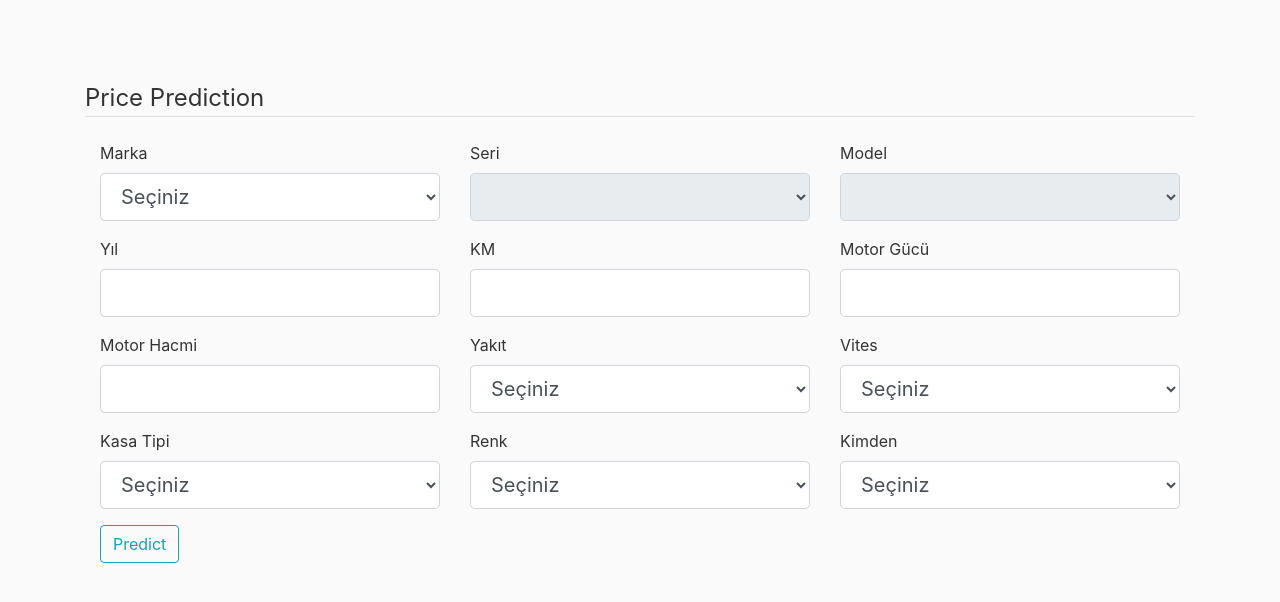
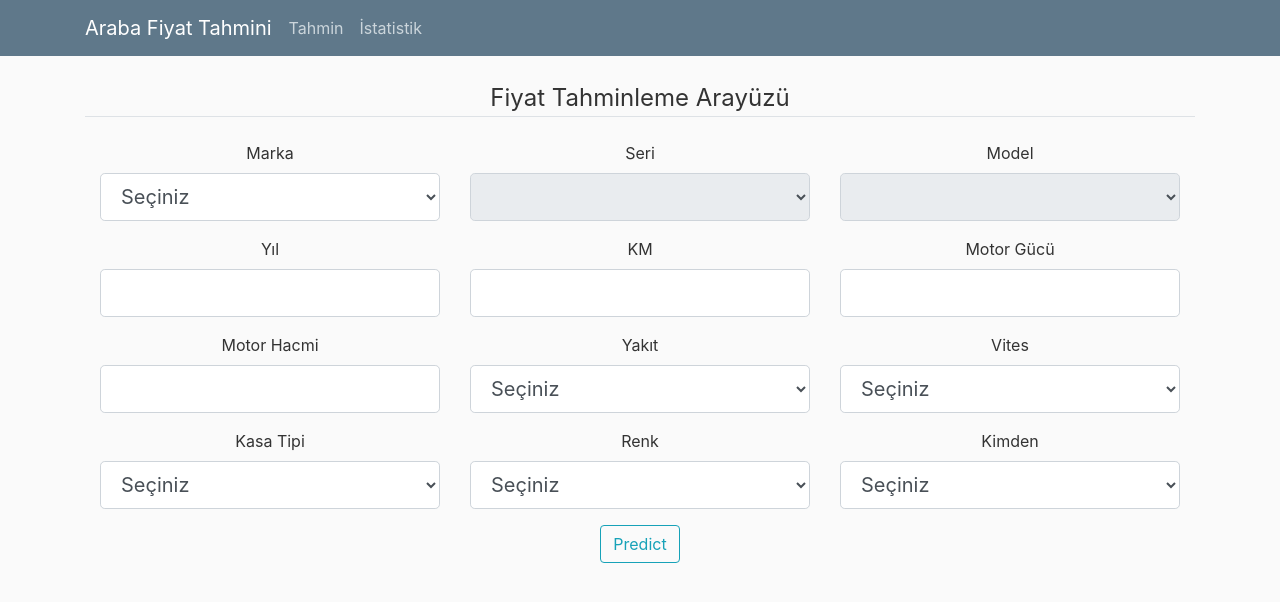
Before and after one commit to Tenderlands/tez, a Flask app: page / in a window 1280 px wide. Shown: the top 602 px of the page. Run offline with Flask 2, Linux system fonts and the light colour scheme; lists and menus that the app fills with data are empty; some libraries are stand-ins or nearby versions.

Commit message:
Added Statistics page

```diff
--- a/main.py
+++ b/main.py
@@ -1,14 +1,15 @@
-from prediction import regressor, dictionary
-from flask import Flask, render_template, url_for, flash, redirect, jsonify
+from prediction import *
+from flask import Flask, render_template, url_for, flash, redirect, jsonify, send_from_directory
 from form import PredictionForm
 from processLibrary import *
+
 
 app = Flask(__name__)
 app.config['SECRET_KEY'] = '5791628bb0b13ce0c676dfde280ba245'
 
 
 @app.route("/", methods=['GET', 'POST'])
-def home():
+def prediction():
     form = PredictionForm()
     if form.validate_on_submit():
         prd = int(regressor.predict(
@@ -19,7 +20,7 @@ def home():
             f'Prediction for {form.Marka.data} {form.Seri.data} {form.Model.data} {form.Yil.data}, {form.Yakit.data}, \
                 {form.Vites.data} vites, {form.KM.data} KM, {form.Kasa_Tipi.data}, {form.Motor_Gucu.data} HP, \
                 {int(form.Motor_Hacmi.data)} cc, {form.Renk.data}, {form.Kimden.data} : \n\n{prd} TL', 'success')
-        return redirect(url_for('home'))
+        return redirect(url_for('prediction'))
     else:
         flash_errors(form)
     if(form.Marka.data != ""):
@@ -34,8 +35,18 @@ def home():
                 modelList.append(model)
             form.Model.choices = processChoices(modelList)
             form.Model.render_kw = {}
-    return render_template('index.html', form=form)
+    return render_template('prediction.html', form=form, title="Tahmin")
 
+@app.route("/istatistik")
+def statistics():
+    plotKM_test()
+    plotKM_train()
+    plotYakit()
+    plotRenk()
+    plotMotor()
+    plotAvgKM()
+    plotAvgPrice()
+    return render_template('statistics.html', title="İstatistik")
 
 @app.route("/marka=<marka>")
 def fill_seri(marka):
@@ -57,6 +68,10 @@ def fill_model(marka, seri):
     return jsonify({"modeller": modelList})
 
 
+@app.route("/graphs/<filename>")
+def send_js(filename):
+    return send_from_directory('graphs', filename)
+
 def flash_errors(form):
     for field, errors in form.errors.items():
         for error in errors:
--- a/prediction.py
+++ b/prediction.py
@@ -2,9 +2,9 @@ import numpy as np
 import pandas as pd
 import matplotlib.pyplot as plt
 from processLibrary import *
-
-import json
-
+import time
+from matplotlib.backends.backend_agg import FigureCanvasAgg
+import os
 df = pd.read_csv('dataframe.csv')
 df.drop(['Unnamed: 0'], inplace=True, axis=1)
 df.drop(['Takas'], inplace=True, axis=1)
@@ -64,3 +64,105 @@ regressor.fit(X_train, y_train)
 model = RandomForestRegressor(n_estimators=150, random_state=0)
 X_train, X_test, y_train, y_test = train_test_split(X, y, test_size=1 / 5, random_state=10)
 model.fit(X_train, y_train)
+
+def plotKM_train():
+    filename = os.path.join(os.getcwd(), 'graphs', 'km_train.png')
+    if os.path.exists(filename):
+        if time.time()-os.path.getmtime(filename) < 300:
+            return
+    df1 = pd.DataFrame(X_train, dtype='float64')
+    v1 = df1.iloc[:,6].values
+    fig = plt.figure(figsize=(8,6))
+    plt.scatter(v1,y_train, color='magenta')
+    plt.title('Kilometre Değerine Göre Fiyat(Eğitim Verisi Tablosu)')
+    plt.xlabel('KM')
+    plt.ylabel('Fiyat')
+    FigureCanvasAgg(fig).print_png(filename)
+    return
+
+
+def plotKM_test():
+    filename = os.path.join(os.getcwd(), 'graphs', 'km_test.png')
+    if os.path.exists(filename):
+        if time.time()-os.path.getmtime(filename) < 300:
+            return
+    df1 = pd.DataFrame(X_test, dtype='float64')
+    v1 = df1.iloc[:,6].values
+    fig = plt.figure(figsize=(8,6))
+    plt.scatter(v1,y_test, color='blue')
+    plt.title('Kilometre Değerine Göre Fiyat(Test Verisi Tablosu)')
+    plt.xlabel('KM')
+    plt.ylabel('Fiyat')
+    FigureCanvasAgg(fig).print_png(filename)
+    return
+
+
+def plotYakit():
+    filename = os.path.join(os.getcwd(), 'graphs', 'yakit.png')
+    if os.path.exists(filename):
+        if time.time()-os.path.getmtime(filename) < 300:
+            return
+    graph = df[:]
+    fig = plt.figure(figsize=(8,6))
+    plt.title("Yakıt Çeşitlenmesi")
+    graph.groupby('Yakıt').Yakıt.count().plot(kind='pie')
+    FigureCanvasAgg(fig).print_png(filename)
+    return
+
+
+def plotAvgKM():
+    filename = os.path.join(os.getcwd(), 'graphs', 'ortalamaKM.png')
+    if os.path.exists(filename):
+        if time.time()-os.path.getmtime(filename) < 300:
+            return
+    fig = plt.figure(figsize=(8,6))
+    df[:].groupby('Marka').KM.mean().plot(kind='bar')
+    plt.title("Araba markalarına göre ortalama KM değerleri")
+    plt.xlabel('Markalar')
+    plt.ylabel('Ortalama Km\'ler')
+    FigureCanvasAgg(fig).print_png(filename)
+    return
+
+
+def plotRenk():
+    filename = os.path.join(os.getcwd(), 'graphs', 'renk.png')
+    if os.path.exists(filename):
+        if time.time()-os.path.getmtime(filename) < 300:
+            return
+    fig = plt.figure(figsize=(8,6))
+    df[:].groupby('Renk').Renk.count().plot(kind='bar')
+    plt.title("Arabaların Renk Dağılımı")
+    plt.xlabel('Renk')
+    plt.ylabel('Adet')
+    FigureCanvasAgg(fig).print_png(filename)
+    return
+
+
+def plotMotor():
+    filename = os.path.join(os.getcwd(), 'graphs', 'motor.png')
+    if os.path.exists(filename):
+        if time.time()-os.path.getmtime(filename) < 300:
+            return
+    df['Motor_Gucu'] = pd.to_numeric(df['Motor_Gucu'], downcast='integer')
+    df['Motor_Hacmi'] = pd.to_numeric(df['Motor_Hacmi'], downcast='integer')
+    df["Guc_Hacim"] = (df["Motor_Gucu"] / df["Motor_Hacmi"])
+    fig = plt.figure(figsize=(32,24))
+    df[:].groupby('Seri').Guc_Hacim.mean().plot(kind='bar')
+    plt.title("Araba Motor Performans Değer Tablosu")
+    plt.xlabel('Model')
+    plt.ylabel('Araç Güç/Hacim')
+    FigureCanvasAgg(fig).print_png(filename)
+    return
+
+def plotAvgPrice():
+    filename = os.path.join(os.getcwd(), 'graphs', 'ortalamaFiyat.png')
+    if os.path.exists(filename):
+        if time.time()-os.path.getmtime(filename) < 300:
+            return
+    fig = plt.figure(figsize=(32,24))
+    df[:].groupby('Seri').Fiyat.mean().plot(kind='bar')
+    plt.title("Araba modellerinin ortalama fiyatları")
+    plt.xlabel('Seriler')
+    plt.ylabel('Ortalama Fiyatlar')
+    FigureCanvasAgg(fig).print_png(filename)
+    return
--- a/static/main.css
+++ b/static/main.css
@@ -2,6 +2,7 @@ body {
   background: #fafafa;
   color: #333333;
   margin-top: 5rem;
+  text-align: center;
 }
 
 h1, h2, h3, h4, h5, h6 {
@@ -78,3 +79,8 @@ a.article-title:hover {
 .account-heading {
   font-size: 2.5rem;
 }
+
+img {
+    max-width: 100%;
+    max-height: 100%;
+}
--- /dev/null
+++ b/templates/layout.html
@@ -0,0 +1,65 @@
+<!DOCTYPE html>
+<html>
+<head>
+    <!-- Required meta tags -->
+    <meta charset="utf-8">
+    <meta name="viewport" content="width=device-width, initial-scale=1, shrink-to-fit=no">
+
+    <!-- Bootstrap CSS -->
+    <link rel="stylesheet" href="https://maxcdn.bootstrapcdn.com/bootstrap/4.0.0/css/bootstrap.min.css"
+          integrity="sha384-Gn5384xqQ1aoWXA+058RXPxPg6fy4IWvTNh0E263XmFcJlSAwiGgFAW/dAiS6JXm" crossorigin="anonymous">
+
+    <link rel="stylesheet" type="text/css" href="{{ url_for('static', filename='main.css') }}">
+
+    {% if title %}
+    <title>Araba Fiyat Tahmini - {{ title }}</title>
+    {% else %}
+    <title>Araba Fiyat Tahmini</title>
+    {% endif %}
+</head>
+<body>
+<header class="site-header">
+    <nav class="navbar navbar-expand-md navbar-dark bg-steel fixed-top">
+        <div class="container">
+
+            <a class="navbar-brand mr-4" href="/">Araba Fiyat Tahmini</a>
+            <div class="collapse navbar-collapse row" id="navbarToggle">
+                <div class="navbar-nav mr-auto">
+                    <a class="nav-item nav-link" href="{{ url_for('prediction') }}">Tahmin</a>
+                    <a class="nav-item nav-link" href="{{ url_for('statistics') }}">İstatistik</a>
+                </div>
+            </div>
+        </div>
+    </nav>
+</header>
+<main role="main" class="container">
+    <div class="row">
+        <div class="col-md-12">
+            {% with messages = get_flashed_messages(with_categories=true) %}
+            {% if messages %}
+            {% for category, message in messages %}
+            <div class="alert alert-{{ category }}">
+                {{ message }}
+            </div>
+            {% endfor %}
+            {% endif %}
+            {% endwith %}
+            {% block content %}{% endblock %}
+        </div>
+    </div>
+</main>
+
+
+<!-- Optional JavaScript -->
+<!-- jQuery first, then Popper.js, then Bootstrap JS -->
+<script src="https://code.jquery.com/jquery-3.2.1.slim.min.js"
+        integrity="sha384-KJ3o2DKtIkvYIK3UENzmM7KCkRr/rE9/Qpg6aAZGJwFDMVNA/GpGFF93hXpG5KkN"
+        crossorigin="anonymous"></script>
+<script src="https://cdnjs.cloudflare.com/ajax/libs/popper.js/1.12.9/umd/popper.min.js"
+        integrity="sha384-ApNbgh9B+Y1QKtv3Rn7W3mgPxhU9K/ScQsAP7hUibX39j7fakFPskvXusvfa0b4Q"
+        crossorigin="anonymous"></script>
+<script src="https://maxcdn.bootstrapcdn.com/bootstrap/4.0.0/js/bootstrap.min.js"
+        integrity="sha384-JZR6Spejh4U02d8jOt6vLEHfe/JQGiRRSQQxSfFWpi1MquVdAyjUar5+76PVCmYl"
+        crossorigin="anonymous"></script>
+</body>
+</html>
--- a/templates/index.html
+++ b/templates/prediction.html
@@ -1,34 +1,11 @@
-<!DOCTYPE html>
-<html>
-
-<head>
-    <meta charset="utf-8">
-    <meta name="viewport" content="width=device-width, initial-scale=1, shrink-to-fit=no">
-    <!-- Bootstrap CSS -->
-    <link rel="stylesheet" href="https://maxcdn.bootstrapcdn.com/bootstrap/4.0.0/css/bootstrap.min.css"
-        integrity="sha384-Gn5384xqQ1aoWXA+058RXPxPg6fy4IWvTNh0E263XmFcJlSAwiGgFAW/dAiS6JXm" crossorigin="anonymous">
-    <link rel="stylesheet" type="text/css" href="{{ url_for('static', filename='main.css') }}">
-    <title>Prediction</title>
-</head>
-
-<body>
-    <main role="main" class="container">
-
+{% extends 'layout.html' %}
+{% block content %}
         <form method="POST" , action="">
             {{ form.csrf_token }}
             {{ form.hidden_tag() }}
             <fieldset class="form-group">
-                <legend class="border-bottom mb-4">Price Prediction</legend>
+                <legend class="border-bottom mb-4">Fiyat Tahminleme Arayüzü</legend>
                 <div class="col-md-12">
-                    {% with messages = get_flashed_messages(with_categories=true) %}
-                    {% if messages %}
-                    {% for category, message in messages %}
-                    <div class="alert alert-{{ category }}">
-                        {{ message }}
-                    </div>
-                    {% endfor %}
-                    {% endif %}
-                    {% endwith %}
                     <div>
                         <div class="row">
                             <div class="form-group col-md-4">
@@ -90,24 +67,9 @@
                         <div class="form-group">
                             {{ form.Submit(class="btn btn-outline-info") }}
                         </div>
+                    </div>
+                </div>
             </fieldset>
         </form>
-
-        </div>
-        </div>
-    </main>
-    <!-- Optional JavaScript -->
-    <!-- jQuery first, then Popper.js, then Bootstrap JS -->
-    <script src="https://code.jquery.com/jquery-3.2.1.slim.min.js"
-        integrity="sha384-KJ3o2DKtIkvYIK3UENzmM7KCkRr/rE9/Qpg6aAZGJwFDMVNA/GpGFF93hXpG5KkN"
-        crossorigin="anonymous"></script>
-    <script src="https://cdnjs.cloudflare.com/ajax/libs/popper.js/1.12.9/umd/popper.min.js"
-        integrity="sha384-ApNbgh9B+Y1QKtv3Rn7W3mgPxhU9K/ScQsAP7hUibX39j7fakFPskvXusvfa0b4Q"
-        crossorigin="anonymous"></script>
-    <script src="https://maxcdn.bootstrapcdn.com/bootstrap/4.0.0/js/bootstrap.min.js"
-        integrity="sha384-JZR6Spejh4U02d8jOt6vLEHfe/JQGiRRSQQxSfFWpi1MquVdAyjUar5+76PVCmYl"
-        crossorigin="anonymous"></script>
-    <script type="text/javascript" src="{{ url_for('static', filename='script.js') }}"></script>
-</body>
-
-</html>
+        <script type="text/javascript" src="{{ url_for('static', filename='script.js') }}"></script>
+{% endblock content %}
```
Also changed, not shown: templates/statistics.html (added, +30 -0 lines), form.py (line endings or trailing spaces), graphs/km_test.png (added), graphs/km_train.png (added), graphs/motor.png (added), graphs/ortalamaFiyat.png (added), graphs/ortalamaKM.png (added), graphs/renk.png (added), graphs/yakit.png (added).
